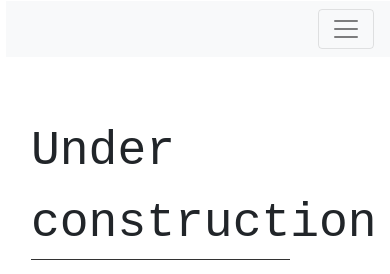
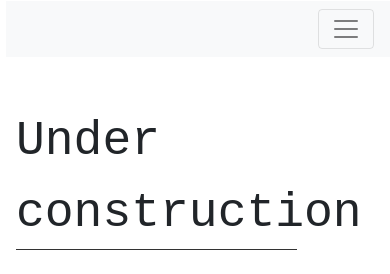
Before and after one commit to Lourenzutti/webpage, a plain HTML site: page index.html in a window 390 px wide. Drawn offline with nearby package versions, Linux system fonts and the light colour scheme.

Commit message:
Small changes

```diff
--- a/style_index_page.css
+++ b/style_index_page.css
@@ -170,9 +170,13 @@ body {
 
 @media (max-width: 699px){
     .container{
-        display: grid;
-        column-gap: 5em;
-        grid-template-columns: 2fr  5fr 2fr;
+        display: inherit;
+        column-gap: 0%;
+        grid-template-columns: 1fr;
+        margin: 10px;
+        padding: 0%;
+        padding-right: 10px;
+        width: 100%;
     }
 
     #title_menu {
@@ -189,6 +193,7 @@ body {
     #main_column{
         /*border: 1px solid red;*/
         justify-self: start;
+        width: 100%;
     }
 
 
@@ -196,6 +201,8 @@ body {
         margin-top: 3rem;
         font-size: 3rem;
         font-family: 'Courier New', Courier, monospace;
+        width: 100%;
+
     }
 
     #profile_img {
```
